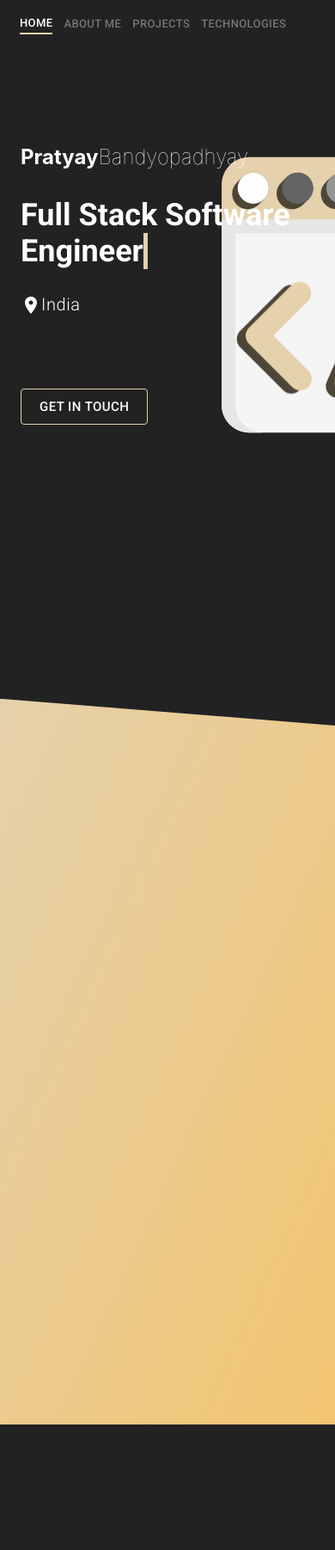
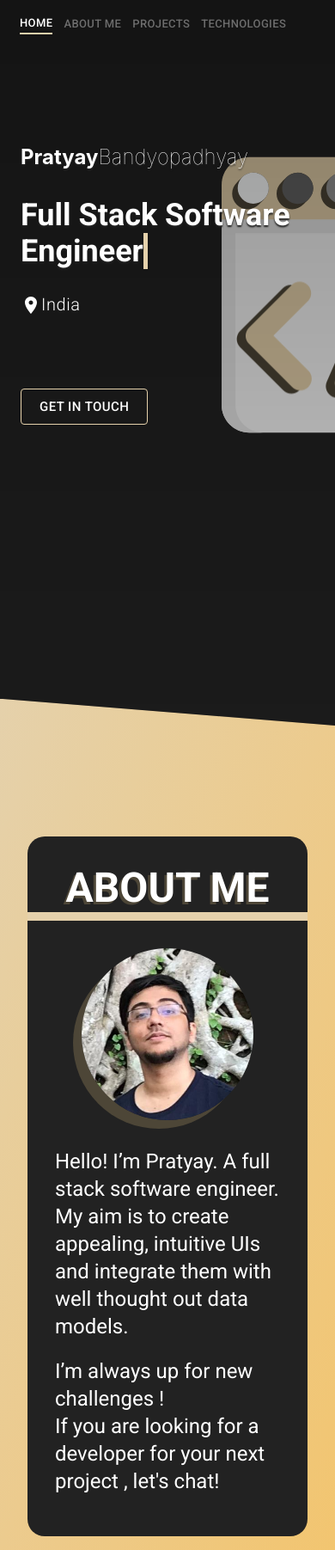
Before and after one commit to praty94/Portfolio, a React (Create React App) app: page / in a window 390 px wide. Shown: the top 1803 px of the page at 86% size. Before the commit the page ends 1657 px from the top, so only its background shows below. Built offline with nearby package versions, Linux system fonts and the light colour scheme.

Commit message:
updated about me page

```diff
--- a/src/App.css
+++ b/src/App.css
@@ -1,18 +1,7 @@
 .App {
   text-align: center;
 }
-.someArea{
-  position: fixed;
 
-  width: 100%;
-  height: 100%;
-  top: 0;
-  left: 0;
-  right: 0;
-  bottom: 0;
-  /* background-image:linear-gradient(rgba(0,0,0,.4),rgba(0,0,0,.2)); */
-  z-index: 2;
-}
 .area{
   width: 100%;
 }
@@ -24,11 +13,25 @@
   height: 100%;
   overflow: hidden;
 }
+
 .staticShapes li{
   position: absolute;
   display: block;
   list-style: none;
+}
+ @media only screen and (max-width: 1100px) {
+  .overlay{
+  position: fixed;
 
+  width: 100%;
+  height: 100%;
+  top: 0;
+  left: 0;
+  right: 0;
+  bottom: 0;
+  background-image:linear-gradient(rgba(0,0,0,.4),rgba(0,0,0,.2));
+  z-index: 2;
+}
 }
 .staticShapes li:nth-child(1){
   position:absolute;
@@ -102,7 +105,7 @@
 .MuiButton-outlined{
   border : #e5d1ab 1.5px solid!important
 }
-h3 strong{
+h3#jobDesc strong{
   border-right: .15em solid #e5d1ab; /* The typwriter cursor */
   animation: blink-caret 1s step-end infinite;
 }
@@ -112,3 +115,7 @@ h3 strong{
   from, to { border-color: transparent }
   50% { border-color: #e5d1ab; }
 }
+
+.shadowText {
+  text-shadow:0px 2px 2px #222
+}
--- a/src/Assets/index.js
+++ b/src/Assets/index.js
@@ -1,4 +1,3 @@
-export {default as background} from './newbg.jpg';
 export {default as triangle} from './icons/triangle.svg';
 export {default as triangleWhite} from './icons/triangle_white.svg';
 export {default as triangleBlue} from './icons/triangle_blue.svg';
@@ -11,3 +10,4 @@ export {default as circleWhite} from './icons/circle_white.svg';
 export {default as crossWhite} from './icons/close.svg';
 export {default as webLogo} from './icons/webLogo.svg';
 export {default as codeLogo} from './icons/codeLogo.svg';
+export {default as praty94img} from './praty94.jpg'
--- /dev/null
+++ b/src/Components/AboutMe/AboutMe.jsx
@@ -0,0 +1,56 @@
+import React from 'react';
+import { Typography, Grid, Avatar } from '@material-ui/core';
+import { makeStyles } from '@material-ui/core/styles';
+import {praty94img} from '../../Assets';
+import {themeColors} from '../../Theme/ThemeHelper';
+
+const useStyles = makeStyles((theme) => ({
+    parentContainer: {
+        textAlign: 'center',
+        background:'#222',
+        marginTop:'2em',
+        paddingTop:'2em',
+        borderRadius:"20px"
+    },
+    aboutMeTextContainer: {
+        textAlign: 'left'
+    },
+    avatarLarge:{
+        height:200,
+        width:200,
+        boxShadow:'-10px 10px #4d4637'
+    },
+    aboutMeContainer:{
+        padding:'4em',
+        [theme.breakpoints.down('md')]:{
+           padding:'2em'
+        }
+    },
+    heading:{
+        //color:themeColors.common.sectionColor,
+        textShadow:'-3px 3px #4d4637',
+        borderBottom:`10px ${themeColors.common.sectionColor} solid`
+    }
+}));
+const AboutMe = () => {
+    const classes = useStyles();
+    return (
+        <div className={classes.parentContainer}>
+            <Typography variant="h3" className={classes.heading}><strong>ABOUT ME</strong></Typography>
+            <Grid container justify="center" alignItems="center" className={classes.aboutMeContainer} spacing={4}>
+                <Grid item md={3}>
+                    <Avatar alt="Pratyay Bandyopadhyay" src={praty94img} className={classes.avatarLarge} />
+                </Grid>
+                <Grid item md={9} className={classes.aboutMeTextContainer}>
+                    <Typography variant="h5">Hello! I’m Pratyay. A full stack software engineer. </Typography>
+                    <Typography variant="h5">My aim is to create appealing, intuitive UIs and integrate them with well thought out data models.</Typography>
+                    <Typography variant="h5" style={{marginTop:20}}>I’m always up for new challenges !</Typography>
+                    <Typography variant="h5">If you are looking for a developer for your next project , let's chat!</Typography>
+
+                </Grid>
+            </Grid>
+        </div>
+    );
+}
+
+export default AboutMe;
--- a/src/Components/Home/Home.jsx
+++ b/src/Components/Home/Home.jsx
@@ -1,26 +1,24 @@
-import React, { useRef } from 'react';
+import React, { useRef,useEffect } from 'react';
 import Header from '../HeaderNav/HeaderNav';
 import { makeStyles } from '@material-ui/core/styles';
 import clsx from 'clsx';
-import { background, webLogo,codeLogo } from '../../Assets';
+import { webLogo,codeLogo } from '../../Assets';
 import { Grid, Typography, Button, Paper, Box } from '@material-ui/core';
-//import LinkedInIcon from '@material-ui/icons/LinkedIn';
 import LocationOnIcon from '@material-ui/icons/LocationOn';
-// import GitHubIcon from '@material-ui/icons/GitHub';
-// import MailIcon from '@material-ui/icons/Mail';
-//import { themeColors } from '../../Theme/ThemeHelper';
 import useMediaQuery from '@material-ui/core/useMediaQuery';
-import { useEffect } from 'react';
-//import { green } from '@material-ui/core/colors';
-// import Tabs from '../Tabs/Tabs';
-
-//const whiteShapes = [squareWhite, hexagonWhite, triangleWhite, circleWhite, crossWhite];
+import AboutMe from '../AboutMe/AboutMe';
 
 const useStyles = makeStyles((theme) => ({
     sectionContainer: {
         height: "100vh",
         textAlign: "left",
+        //backgroundColor:'#e5d1ab',
         backgroundImage: 'linear-gradient(to left top, #f2c570, #efc87f, #eccb8e, #e8ce9c, #e5d1ab);'
+    },
+    sectionContainerFluid:{
+        backgroundImage: 'linear-gradient(to left top, #f2c570, #efc87f, #eccb8e, #e8ce9c, #e5d1ab);',
+        paddingBottom:"2rem",
+        minHeight:"100vh"
     },
     headerNav: {
         //backgroundImage: `linear-gradient(rgba(0,0,0,.6),rgba(0,0,0,.4)),url(${background})`,
@@ -39,7 +37,7 @@ const useStyles = makeStyles((theme) => ({
         fontWeight: "lighter",
         [theme.breakpoints.down('xs')]: {
             padding: '8px 0px 8px 0px',
-        },
+        }
     },
     socialButton: {
         textAlign: 'center',
@@ -78,7 +76,7 @@ const useStyles = makeStyles((theme) => ({
         fontSize: '1.5rem',
         [theme.breakpoints.down('xs')]: {
             padding: '16px 0px 16px 0px',
-        },
+        }
     },
     nameMarginNormal: {
         marginTop: '8rem'
@@ -88,10 +86,7 @@ const useStyles = makeStyles((theme) => ({
     },
     mainTextContent: {
         padding: theme.spacing(1),
-        textAlign: "left",
-        // [theme.breakpoints.down('xs')]: {
-        //     textAlign: 'center'
-        // },
+        textAlign: "left"
     },
     smallText: {
         fontSize: '2.25rem'
@@ -99,15 +94,12 @@ const useStyles = makeStyles((theme) => ({
     adaptiveText: {
         [theme.breakpoints.down('xs')]: {
             fontSize: '2.25rem'
-        },
+        }
     },
-    triangle: {
-        width: 0,
-        height: 0,
-        borderBottom: '100px solid red',
-        borderRight: '100vw solid transparent',
-        position: 'absolute',
-        top: '86.55vh'
+    aboutMeContainer:{
+        paddingTop:theme.spacing(16),
+        paddingLeft:theme.spacing(4),
+        paddingRight:theme.spacing(4)
     }
 }));
 
@@ -139,14 +131,14 @@ const Home = () => {
             <div className={clsx({ [classes.headerNav]: true, [classes.sectionContainer]: true, [classes.clipSection]: minHeight460 })}>
                 <Box padding={2} style={{ zIndex: 99, position: 'relative' }}>
                     <div className={classes.mainTextContent}>
-                        <Grid className={clsx({ [classes.nameContainer]: true, [classes.nameMarginNormal]: minHeight580, [classes.nameMarginSmall]: !minHeight580 })}>
+                        <Grid className={clsx('shadowText',{ [classes.nameContainer]: true, [classes.nameMarginNormal]: minHeight580, [classes.nameMarginSmall]: !minHeight580 })}>
                             <strong>Pratyay</strong><span style={{ fontWeight: 'lighter' }}>Bandyopadhyay</span>
                         </Grid>
                         <Grid className={classes.jobContainer}>
-                            <Typography variant="h3" className={clsx({ [classes.adaptiveText]: true, [classes.smallText]: !minHeight490 })}><strong ref={roleTxt}></strong></Typography>
+                            <Typography variant="h3" id="jobDesc" className={clsx('shadowText',{[classes.adaptiveText]: true, [classes.smallText]: !minHeight490 })}><strong ref={roleTxt}></strong></Typography>
                         </Grid>
 
-                        <Button size="large" className={classes.location} disabled>
+                        <Button size="large" className={clsx('shadowText',classes.location)} disabled>
                             <LocationOnIcon></LocationOnIcon> India
                         </Button>
                         <div className={clsx({ [classes.socialContainer]: true, [classes.socialMarginNormal]: minHeight490, [classes.socialMarginSmall]: !minHeight490 })}>
@@ -156,40 +148,18 @@ const Home = () => {
                         </div>
                     </div>
                 </Box>
-                <div className="someArea"></div>
+                <div className="overlay"></div>
                 <div className="area">
                     <ul className="staticShapes">
                         <li><img height={400} width={400} src={webLogo} alt="animLogo"></img></li>
                         <li><img height={300} width={300} src={codeLogo} alt="codeLogo"></img></li>
-                        {/* <li><img height={150} width={150} src={hexagon}></img></li>
-                        <li><img height={125} width={125} src={triangle}></img></li>
-                        <li><img height={200} width={200} src={square}></img></li>
-                        <li><img height={200} width={200} src={triangleBlue}></img></li> */}
                     </ul>
-                    {/* <ul className="shapes">
-                        <li><img height={20} width={20} src={circleWhite}></img></li>
-                        <li><img height={20} width={20} src={squareWhite}></img></li>
-                        <li><img height={20} width={20} src={triangleWhite}></img></li>
-                        <li><img height={30} width={30} src={crossWhite}></img></li>
-                        <li><img height={20} width={20} src={squareWhite}></img></li>
-                        <li><img height={20} width={20} src={circleWhite}></img></li>
-                        <li><img height={40} width={40} src={hexagonWhite}></img></li>
-                        <li><img height={60} width={60} src={circleWhite}></img></li>
-                        <li><img height={30} width={30} src={triangleWhite}></img></li>
-                        <li><img height={45} width={45} src={triangleWhite}></img></li>
-                        <li><img height={25} width={25} src={circleWhite}></img></li>
-                        <li><img height={60} width={60} src={crossWhite}></img></li>
-                        <li><img height={20} width={20} src={circleWhite}></img></li>
-                        <li><img height={20} width={20} src={hexagonWhite}></img></li>
-                        <li><img height={50} width={50} src={hexagonWhite}></img></li>
-                    </ul>*/}
                 </div >
-                {/* <div className={classes.triangle}></div> */}
             </div>
 
-            <Paper square={true} className={classes.sectionContainer}>
-                <Grid>
-
+            <Paper square={true} className={classes.sectionContainerFluid}>
+                <Grid className={classes.aboutMeContainer}>
+                    <AboutMe></AboutMe>
                 </Grid>
             </Paper>
         </React.Fragment>
```
Also changed, not shown: src/Assets/newbg.jpg (deleted), src/Assets/praty94.jpg (added).
